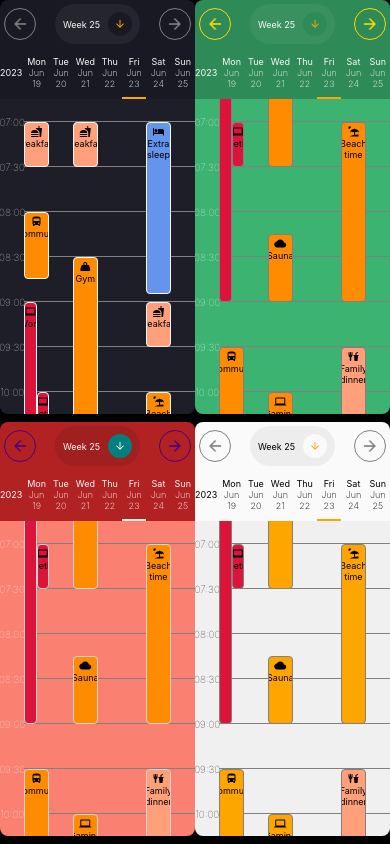
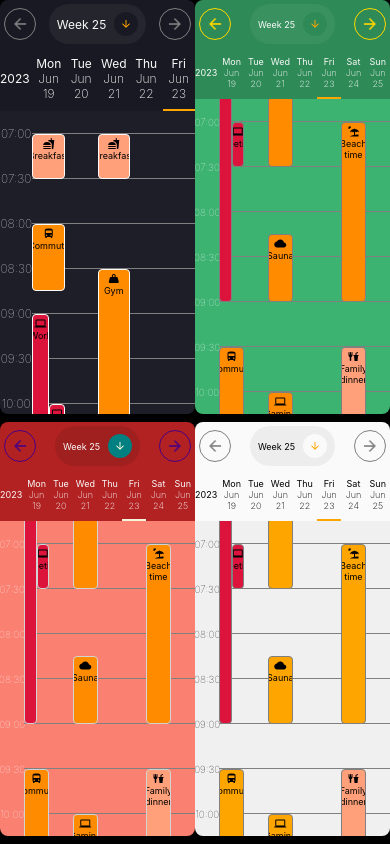
Before and after one commit to emilje/react-native-weekly-view, a React Native app: screen / in a window 390 px wide. Built offline with nearby package versions, Linux system fonts and the light colour scheme.

Commit message:
Removed animated opacity due to android flicker, adjusted how dropdown animates to not have weird behaviour when onscroll fires and the selected index could not be put on top of the dropdown.

```diff
--- a/App.tsx
+++ b/App.tsx
@@ -133,8 +133,8 @@ export default function App() {
       <View style={{ flex: 1, flexDirection: "row" }}>
         <View style={{ flex: 1 }}>
           <WeeklyView
-            // showWeekend={false}
-            style={{ fontSizeTimetable: 10, fontSizeHeader: 9, dropdownSelectedWeekIcon: <MaterialCommunityIcons name="ab-testing" color={"white"} size={12} /> }}
+            showWeekend={false}
+            // style={{ fontSizeTimetable: 10, fontSizeHeader: 9, dropdownSelectedWeekIcon: <MaterialCommunityIcons name="ab-testing" color={"white"} size={12} /> }}
             timezone="Europe/Helsinki"
             events={EVENTS}
             onEventPress={(event: calendarEvent) => {
--- a/src/WeeklyView.tsx
+++ b/src/WeeklyView.tsx
@@ -7,6 +7,7 @@ import {
   View,
   Text,
   Image,
+  Easing,
 } from "react-native";
 import {
   shiftWeek,
@@ -88,11 +89,15 @@ const WeeklyView = ({
   const [dates, setDates] = useState(() => getStartingDates());
   const [isWeekMenu, setIsWeekMenu] = useState(false);
   const [anchor, setAnchor] = useState({ x: 0, y: 0 });
-  const dropdownOpacity = useRef(new Animated.Value(0)).current;
   const dropdownHeight = useRef(new Animated.Value(0)).current;
   const parentView = useRef({ x: 0, y: 0, width: 0, height: 0 });
   const parentViewRef = useRef(null);
-  const heightPerMinute = intervalHeight / intervalLengthMinutes;
+  const selectedWeek = dates.start.weekNumber;
+  const { weekNumber: currentWeek, year: currentYear } = DateTime.now();
+  const numOfWeeks = dates.start.weeksInWeekYear;
+  const columnWidthPer = showWeekend ? 100 / 8 : 100 / 6;
+  const dropdownRef = useRef<any>(null);
+  const HEIGHT_PER_MINUTE = intervalHeight / intervalLengthMinutes;
   const HEADER_TEXT_COLOR =
     style?.headerTextColor ?? DEFAULT_STYLE[theme].headerTextColor;
   const TIMETABLE_TEXT_COLOR =
@@ -111,31 +116,29 @@ const WeeklyView = ({
   const DROPDOWN_COLOR =
     style?.dropdownColor ?? DEFAULT_STYLE[theme].dropdownColor;
   const ARROW_COLOR = style?.arrowColor ?? DEFAULT_STYLE[theme].arrowColor;
-  const selectedWeek = dates.start.weekNumber;
-  const currentWeek = DateTime.now().weekNumber;
-  const numOfWeeks = dates.start.weeksInWeekYear;
-  const columnWidthPer = showWeekend ? 100 / 8 : 100 / 6;
+
   const numOfWeeksArr = useMemo(() => {
     return Array(numOfWeeks).fill("");
   }, [numOfWeeks]);
 
   useEffect(() => {
     const height = isWeekMenu
-      ? (parentView.current.height - anchor.y) * 0.5
+      ? (anchor.y + parentView.current.height) * 0.5
       : 0;
-    const opacity = isWeekMenu ? 1 : 0;
-    Animated.parallel([
-      Animated.timing(dropdownOpacity, {
-        useNativeDriver: false,
-        toValue: opacity,
-        duration: 300,
-      }),
+
     Animated.timing(dropdownHeight, {
       useNativeDriver: false,
+      duration: 250,
       toValue: height,
-        duration: 200,
-      }),
-    ]).start();
+      easing: Easing.out(Easing.ease),
+    }).start(() => {
+      if (!isWeekMenu) {
+        dropdownRef.current.scrollToIndex({
+          index: Math.max(selectedWeek - 1, 0),
+          animated: false,
+        });
+      }
+    });
   }, [isWeekMenu]);
 
   const renderFlatlist = useMemo(() => {
@@ -155,8 +158,10 @@ const WeeklyView = ({
               borderBottomColor: "gray",
               gap: 8,
               alignItems: "center",
+              height: 35,
             },
-            currentWeek === weekNumber && {
+            currentWeek === weekNumber &&
+              dates.start.year === currentYear && {
                 backgroundColor: DROPDOWN_CURRENT_WEEK_COLOR,
               },
           ]}
@@ -189,9 +194,12 @@ const WeeklyView = ({
 
     return (
       <FlatList
+        ref={dropdownRef}
         data={numOfWeeksArr}
         renderItem={({ index }) => renderItem(index + 1)}
         keyExtractor={(_, index) => index.toString()}
+        initialNumToRender={dates.start.weeksInWeekYear}
+        onScrollToIndexFailed={() => {}}
       />
     );
   }, [
@@ -206,7 +214,7 @@ const WeeklyView = ({
     FONTSIZE_HEADER,
     HEADER_TEXT_COLOR,
     translationWeek,
-    style?.dropdownSelectedWeekIcon
+    style?.dropdownSelectedWeekIcon,
   ]);
 
   const renderWeekDropdown = () => {
@@ -220,8 +228,6 @@ const WeeklyView = ({
           position: "absolute",
           width: "100%",
           height: "100%",
-          backgroundColor: "transparent",
-          opacity: dropdownOpacity,
         }}
       >
         <Pressable
@@ -235,13 +241,20 @@ const WeeklyView = ({
           }}
         />
         <Animated.View
+          pointerEvents={"box-none"}
+          style={{
+            height: dropdownHeight,
+            overflow: "hidden",
+          }}
+        >
+          <Animated.View
             id={"animatedView"}
             style={{
               flex: 1,
               position: "absolute",
               left: anchor.x,
               top: anchor.y,
-            height: dropdownHeight,
+              height: (parentView.current.height - anchor.y) * 0.5,
               backgroundColor: DROPDOWN_COLOR,
               borderRadius: 8,
               borderWidth: 0.5,
@@ -250,6 +263,7 @@ const WeeklyView = ({
             }}
           >
             {renderFlatlist}
+          </Animated.View>
         </Animated.View>
       </Animated.View>
     );
@@ -493,13 +507,13 @@ const WeeklyView = ({
             {
               position: "absolute",
               width: columnWidthPer * widthRatio + "%",
-              height: eventLengthMinutes * heightPerMinute,
+              height: eventLengthMinutes * HEIGHT_PER_MINUTE,
               overflow: "hidden",
               alignItems: "center",
               padding: 2,
               top:
                 intervalHeight / 2 +
-                diffTimetableStartMinutes * heightPerMinute,
+                diffTimetableStartMinutes * HEIGHT_PER_MINUTE,
               left: columnWidthPer * isoWeekday + leftOffsetPer + "%",
               opacity: pressed ? 0.5 : 1,
               backgroundColor: event.disabled
```
Lines whose indentation alone changed are shown as unchanged.
